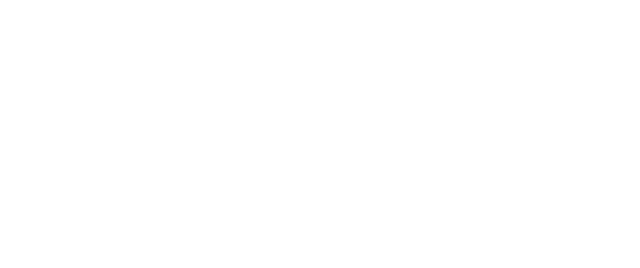
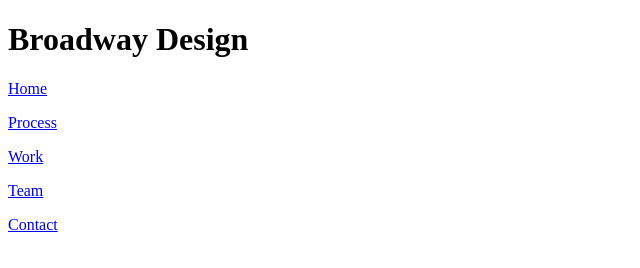
Before and after one commit to itsmekirill/broadway, a plain HTML site: page index.html in a window 1280 px wide. Shown: the whole page, without its empty margins (0-640 px from the left). Drawn offline with Linux system fonts and the light colour scheme.

Commit message:
Add page header and navigation

```diff
--- a/index.html
+++ b/index.html
@@ -6,6 +6,14 @@
     <link href="./resources/css/style.css" type="text/css" rel="stylesheet">
   </head>
   <body>
-
+    <div id="header">
+      <h1>Broadway Design</h1>
+      <nav>
+        <p><a href="#header">Home</a></p>
+        <p><a href="#process">Process</a></p>
+        <p><a href="#work">Work</a></p>
+        <p><a href="#team">Team</a></p>
+        <p><a href="#contact">Contact</a></p>
+      </nav>
   </body>
 </html>
```
